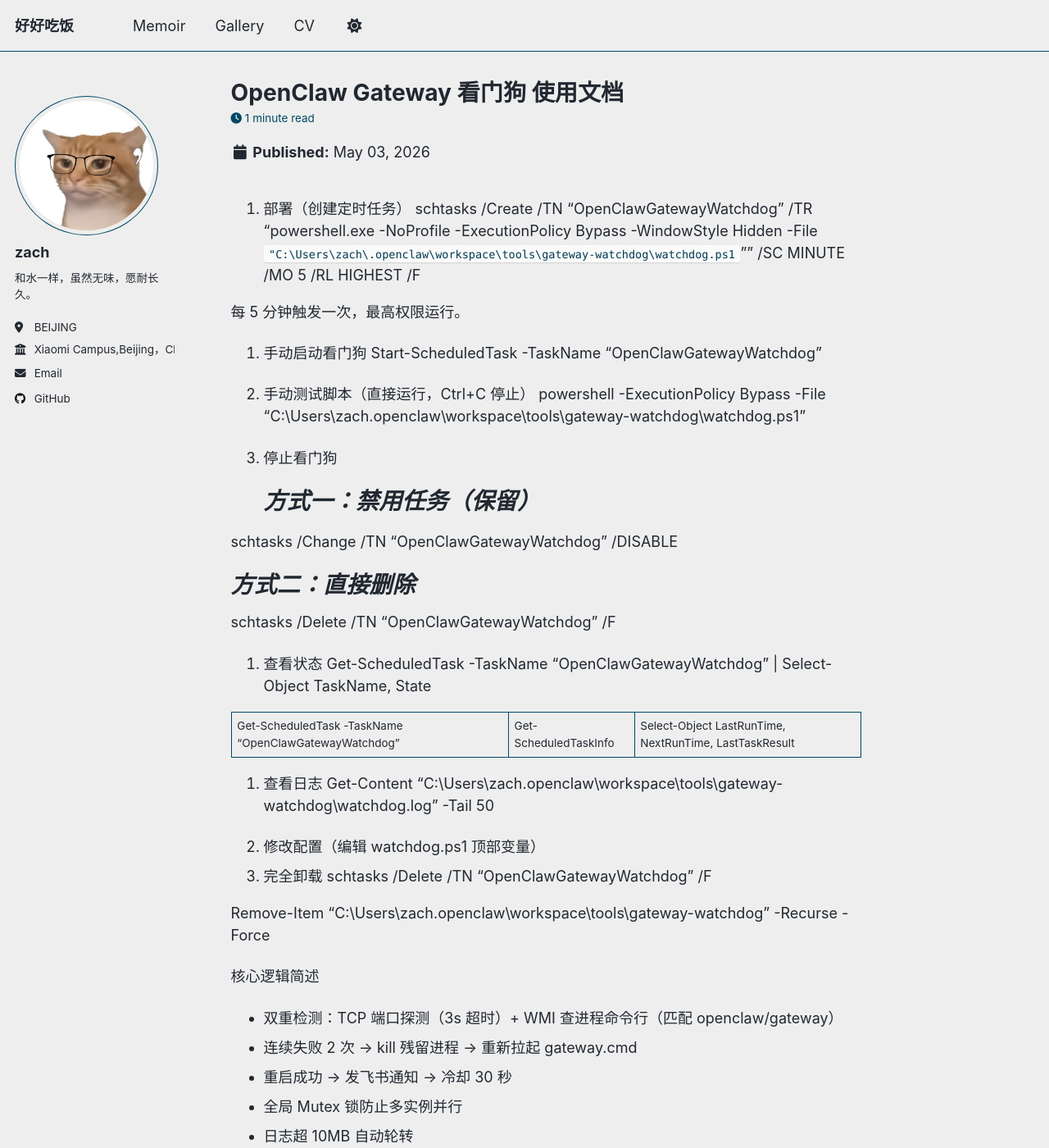
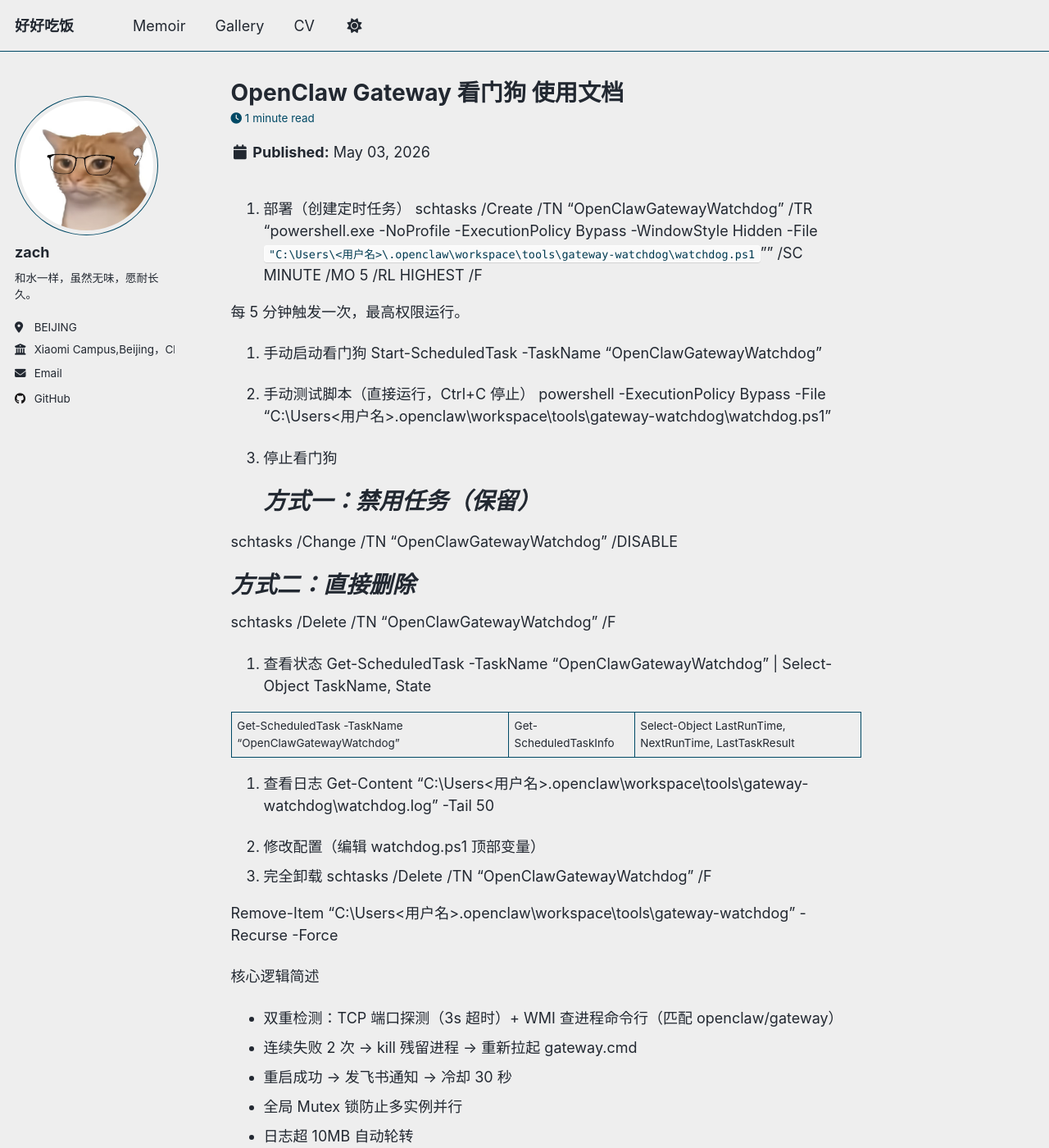
Before and after one commit to zach1219/zach1219.github.io, a Jekyll site: the page built from _posts/2026-05-03-OpenClaw-Gateway-看门狗-使用文档.md, in a window 1280 px wide and 1400 px high. Shown: the whole window at 82% size. Built offline with Jekyll 4.4.1, drawn with Linux system fonts in a browser that asks for light colours; a script that is not in the unit is left out; comment, search, counter and statistics services are not loaded; some of the changed text lies outside the part shown.

Commit message:
Sanitize personal paths in watchdog doc

````diff
--- a/_posts/2026-05-03-OpenClaw-Gateway-看门狗-使用文档.md
+++ b/_posts/2026-05-03-OpenClaw-Gateway-看门狗-使用文档.md
@@ -8,7 +8,7 @@ tags:
 
 
 1. 部署（创建定时任务）
-schtasks /Create /TN "OpenClawGatewayWatchdog" /TR "powershell.exe -NoProfile -ExecutionPolicy Bypass -WindowStyle Hidden -File `"C:\Users\zach\.openclaw\workspace\tools\gateway-watchdog\watchdog.ps1`"" /SC MINUTE /MO 5 /RL HIGHEST /F
+schtasks /Create /TN "OpenClawGatewayWatchdog" /TR "powershell.exe -NoProfile -ExecutionPolicy Bypass -WindowStyle Hidden -File `"C:\Users\<用户名>\.openclaw\workspace\tools\gateway-watchdog\watchdog.ps1`"" /SC MINUTE /MO 5 /RL HIGHEST /F
 
 每 5 分钟触发一次，最高权限运行。
 
@@ -16,7 +16,7 @@ schtasks /Create /TN "OpenClawGatewayWatchdog" /TR "powershell.exe -NoProfile -E
 Start-ScheduledTask -TaskName "OpenClawGatewayWatchdog"
 
 1. 手动测试脚本（直接运行，Ctrl+C 停止）
-powershell -ExecutionPolicy Bypass -File "C:\Users\zach\.openclaw\workspace\tools\gateway-watchdog\watchdog.ps1"
+powershell -ExecutionPolicy Bypass -File "C:\Users\<用户名>\.openclaw\workspace\tools\gateway-watchdog\watchdog.ps1"
 
 1. 停止看门狗
 # *方式一：禁用任务（保留）*
@@ -35,13 +35,13 @@ Get-ScheduledTask -TaskName "OpenClawGatewayWatchdog" | Select-Object TaskName,
 Get-ScheduledTask -TaskName "OpenClawGatewayWatchdog" | Get-ScheduledTaskInfo | Select-Object LastRunTime, NextRunTime, LastTaskResult
 
 1. 查看日志
-Get-Content "C:\Users\zach\.openclaw\workspace\tools\gateway-watchdog\watchdog.log" -Tail 50
+Get-Content "C:\Users\<用户名>\.openclaw\workspace\tools\gateway-watchdog\watchdog.log" -Tail 50
 
 1. 修改配置（编辑 watchdog.ps1 顶部变量）
 1. 完全卸载
 schtasks /Delete /TN "OpenClawGatewayWatchdog" /F
 
-Remove-Item "C:\Users\zach\.openclaw\workspace\tools\gateway-watchdog" -Recurse -Force
+Remove-Item "C:\Users\<用户名>\.openclaw\workspace\tools\gateway-watchdog" -Recurse -Force
 
 核心逻辑简述
 
@@ -92,7 +92,7 @@ tools\gateway-watchdog\
 以管理员身份运行 PowerShell，执行以下命令：
 
 ```
-schtasks /Create /TN "OpenClawGatewayWatchdog" /TR "powershell.exe -NoProfile -ExecutionPolicy Bypass -WindowStyle Hidden -File `"C:\Users\zach\.openclaw\workspace\tools\gateway-watchdog\watchdog.ps1`"" /SC MINUTE /MO 5 /RL HIGHEST /F
+schtasks /Create /TN "OpenClawGatewayWatchdog" /TR "powershell.exe -NoProfile -ExecutionPolicy Bypass -WindowStyle Hidden -File `"C:\Users\<用户名>\.openclaw\workspace\tools\gateway-watchdog\watchdog.ps1`"" /SC MINUTE /MO 5 /RL HIGHEST /F
 ```
 
 ### 步骤三：验证部署
@@ -129,7 +129,7 @@ $FeishuNotifyEnabled = $false  # 禁用通知
 
 1. 检查任务状态：Get-ScheduledTask -TaskName 'OpenClawGatewayWatchdog'
 1. 查看日志：Get-Content 'watchdog.log' -Tail 50
-1. 检查路径：Test-Path 'C:\Users\zach\.openclaw\gateway.cmd'
+1. 检查路径：Test-Path 'C:\Users\<用户名>\.openclaw\gateway.cmd'
 1. 飞书通知：检查日志中飞书相关错误
 ## 9. 高级配置
 
````
